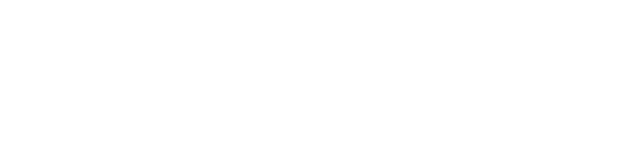
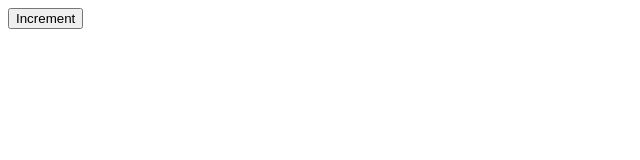
Before and after one commit to acciojob/increment-counter-dinnysanjay, a website: page main.html in a window 1280 px wide. Shown: the whole page, without its empty margins (0-640 px from the left). Drawn offline with Linux system fonts and the light colour scheme.

Commit message:
created a submission

```diff
--- a/main.html
+++ b/main.html
@@ -6,8 +6,9 @@
 	<link rel="stylesheet" href="styles.css">
 </head>
 
-<body>
+<body id="my_body">
 	<!-- the entire body must be written by student -->
+	<button onclick="incrementBtn">Increment</button>
     <script type="text/javascript" src="./script.js">
 </script>
 
--- a/script.js
+++ b/script.js
@@ -1 +1,8 @@
 //your JS code here. If required.
+let body=document.getElementById("my_body");
+function incrementBtn(){
+	let elm=document.createElement("div");
+	elem.innerHTML+="<P>Callhouse:300 says</p>";
+	console.log(elem);
+	body.appendchild(elem);
+}
```
